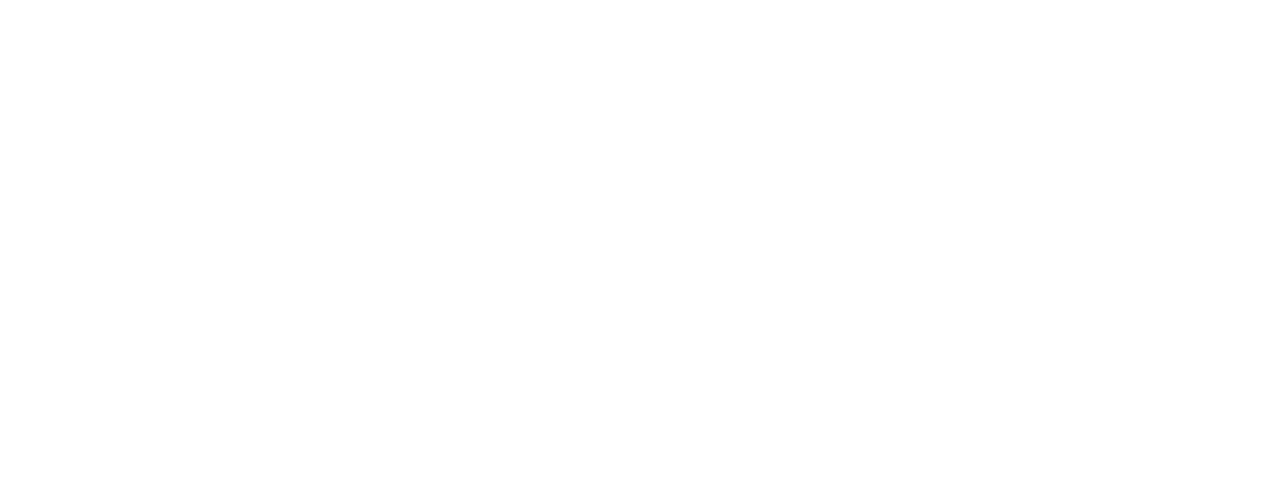
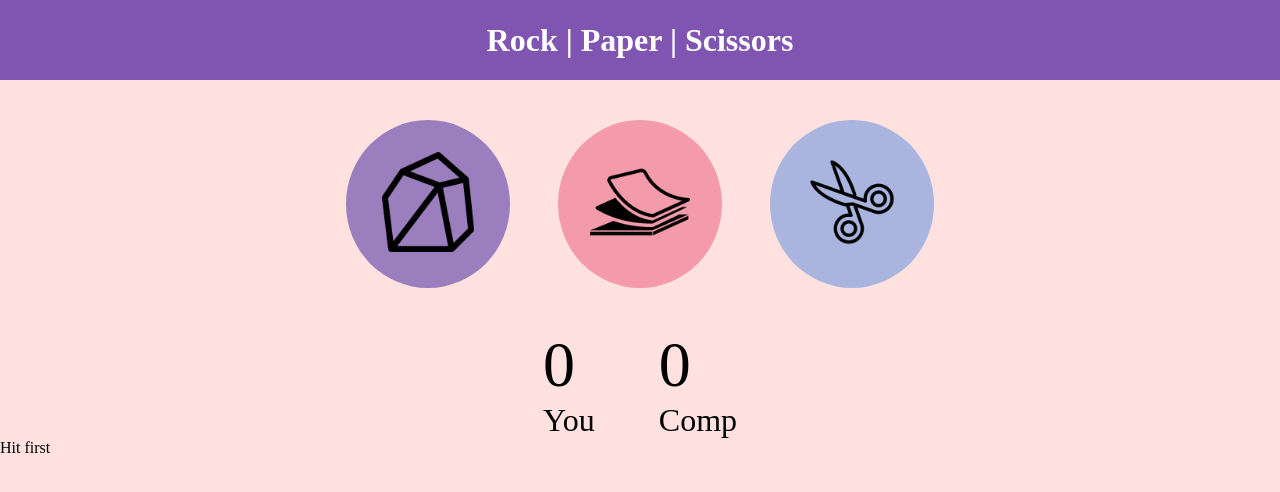
Before and after one commit to nizs/Rock-Paper-Scissors-JS, a plain HTML site: page index.html in a window 1280 px wide. Drawn offline with Linux system fonts and the light colour scheme.

Commit message:
html structure done

```diff
--- a/index.html
+++ b/index.html
@@ -10,7 +10,36 @@
 </head>
 
 <body>
-    <div class="container"></div>
+    <div class="container">
+        <h1>Rock | Paper | Scissors</h1>
+        <!-- choices -->
+        <div class="choices">
+            <div class="choice" id='rock'>
+                <img src="./images/rock.png" alt="rock_image">
+            </div>
+            <div class="choice" id='paper'>
+                <img src="./images/paper.png" alt="rock_image">
+            </div>
+            <div class="choice" id='scissors'>
+                <img src="./images/scissor.png" alt="rock_image">
+            </div>
+        </div>
+        <!-- score-board -->
+        <div class="score-board">
+            <div class="score">
+                <p id="user-score">0</p>
+                <p>You</p>
+            </div>
+            <div class="score">
+                <p id="user-score">0</p>
+                <p>Comp</p>
+            </div>
+        </div>
+        <!-- message-box -->
+        <div class="msg-container">
+            <p id='msg'>Hit first</p>
+        </div>
+    </div>
     <script src="./script.js"></script>
 </body>
 
--- a/style.css
+++ b/style.css
@@ -0,0 +1,63 @@
+* {
+    margin: 0;
+    padding: 0;
+}
+
+body {
+    background-color: #FFE1E0;
+}
+
+h1 {
+    background-color: #7F55B1;
+    height: 5rem;
+    line-height: 5rem;
+    text-align: center;
+    color: white;
+}
+
+#rock {
+    background-color: #9B7EBD;
+}
+
+#paper {
+    background-color: #F49BAB;
+}
+
+#scissors {
+    background-color: #A9B5DF;
+}
+
+.choices {
+    display: flex;
+    justify-content: center;
+    align-items: center;
+    margin: 40px 0px;
+    gap: 3rem;
+}
+
+.choice {
+    border-radius: 50%;
+    padding: 2rem;
+}
+
+.choice:hover {
+    cursor: pointer;
+    opacity: 0.5;
+}
+
+.choice img {
+    width: 100px;
+    height: 100px;
+}
+
+.score-board {
+    display: flex;
+    justify-content: center;
+    align-items: center;
+    gap: 4rem;
+    font-size: 2rem;
+}
+
+#user-score,#comp-score {
+    font-size: 4rem;
+}
```
